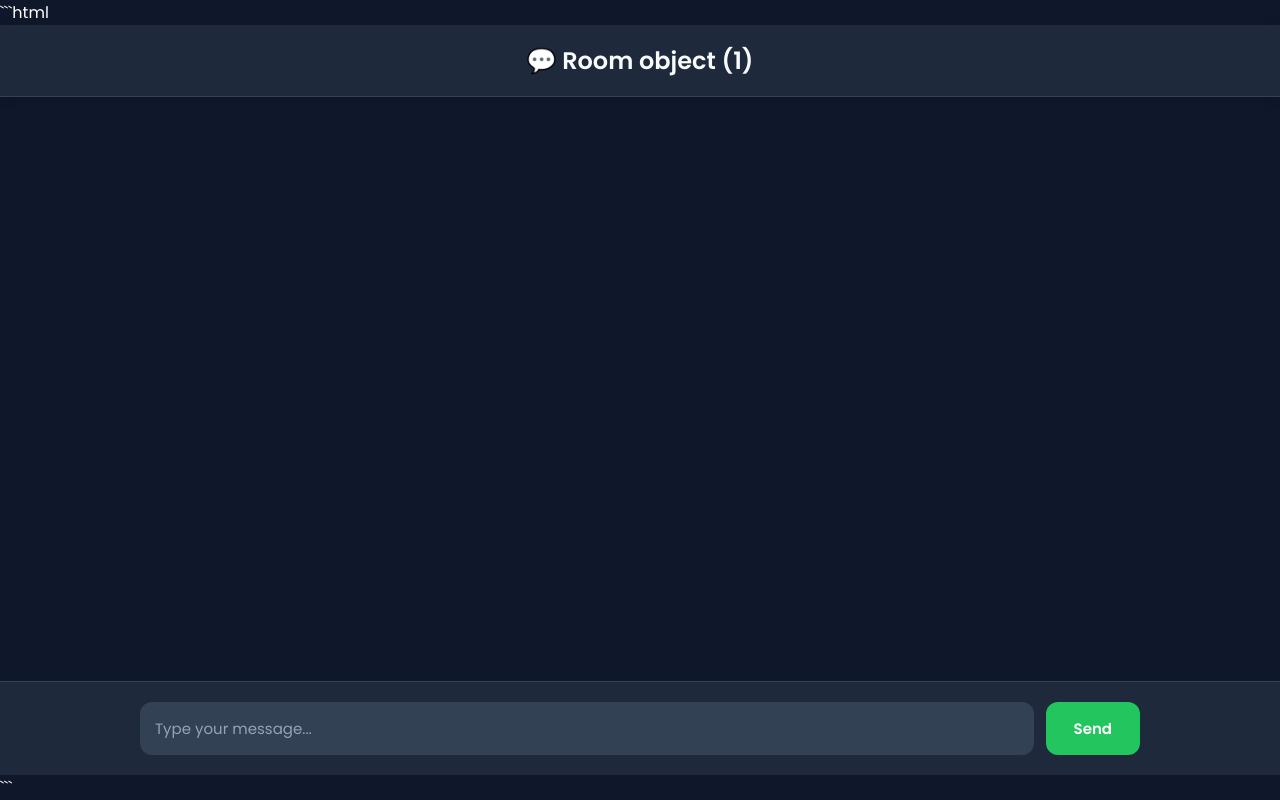
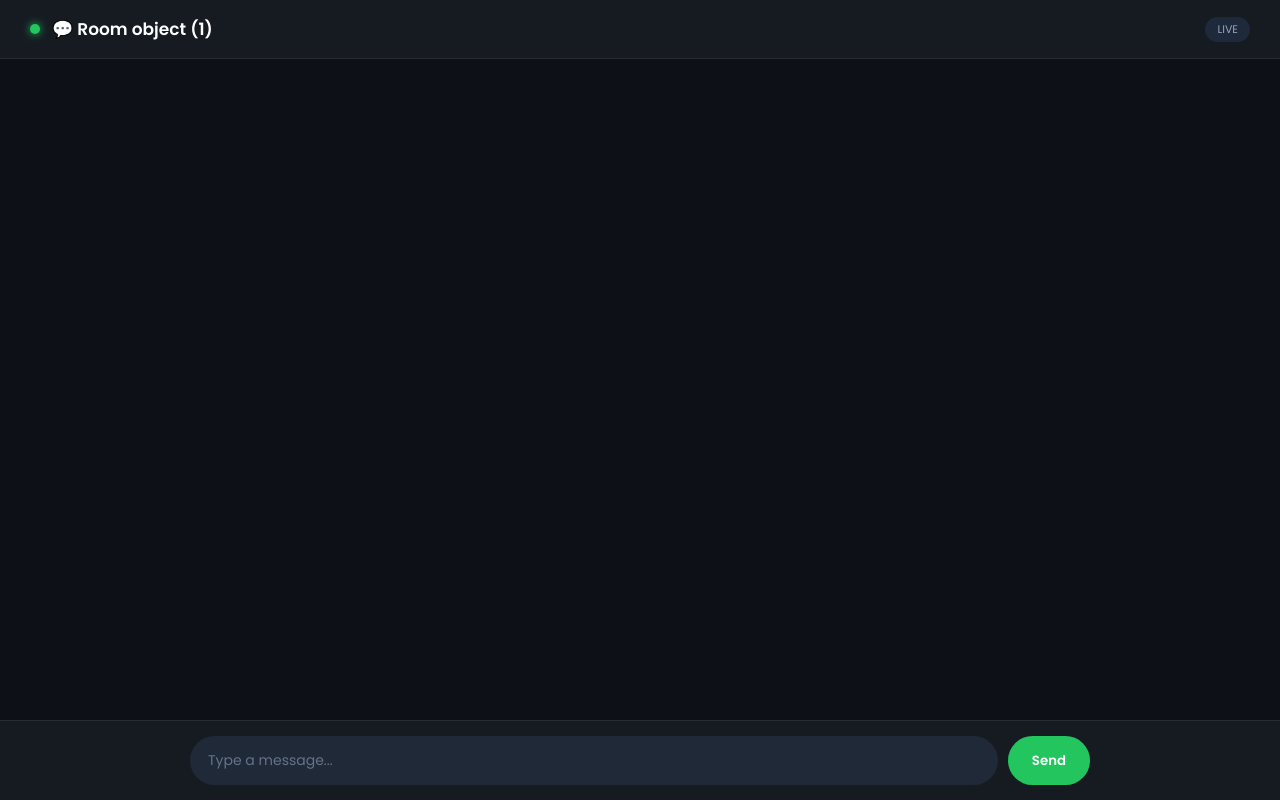
Before and after one commit to dev-lov-oper/ChatterBox, a Django app: template templates/room.html in a window 1280 px wide. Run offline with Django 5.2, Linux system fonts and the light colour scheme; the template is opened without the code that fills it: values that come from a table or form of the project are taken from there, others are empty; data comes from the database, SQL or seed files in the repository; both versions use the stored data as it was after the commit; some libraries are stand-ins or nearby versions.

Commit message:
Post completion-1

````diff
--- a/djangochat/chat/models.py
+++ b/djangochat/chat/models.py
@@ -5,6 +5,7 @@ from datetime import datetime
 
 class Room(models.Model):
     name=models.CharField(max_length=1000)
+    id=models.AutoField(primary_key=True)
 
 class Message(models.Model):
     value=models.CharField(max_length=1000000)
--- a/djangochat/chat/urls.py
+++ b/djangochat/chat/urls.py
@@ -5,4 +5,6 @@ urlpatterns = [
     path('', views.home, name='home'),
     path('<str:room>/', views.room, name='room'),
     path('checkview', views.checkview, name='checkview'),
+    path('send', views.send, name='send'),
+    path('getMessages/<str:room>/', views.getMessages, name='getMessages'),
 ]
--- a/djangochat/chat/views.py
+++ b/djangochat/chat/views.py
@@ -1,12 +1,15 @@
 from django.shortcuts import render, redirect
-from chat.models import Room
+from django.http import HttpResponse, JsonResponse
+from chat.models import Room, Message
 
 # Create your views here.
 def home(request):
     return render(request, 'home.html')
 
 def room(request, room):
-    return render(request, 'room.html')
+    username = request.GET.get('username')
+    room_details = Room.objects.get(name=room)
+    return render(request, 'room.html', {'username': username, 'room': room, 'room_details': room_details})
 
 def checkview(request):
     room_name = request.POST['room_name']
@@ -20,3 +23,19 @@ def checkview(request):
         new_room.save()
 
     return render(request, 'room.html', {'room': room_name, 'username': username})
+
+
+def send(request):
+    message_text = request.POST['message']
+    username = request.POST['username']
+    room_id = request.POST['room_id']
+
+    room = Room.objects.get(id=room_id)
+    new_message = Message.objects.create(value=message_text, user=username, room=room.name)
+    new_message.save()
+    return HttpResponse('Message sent successfully')
+
+def getMessages(request, room):
+    room_details = Room.objects.get(name=room)
+    messages = Message.objects.filter(room=room_details.name)
+    return JsonResponse({"messages": list(messages.values())})
--- a/templates/room.html
+++ b/templates/room.html
@@ -1,4 +1,3 @@
-```html
 <!DOCTYPE html>
 <html lang="en">
 <head>
@@ -18,7 +17,7 @@
 }
 
 body{
-    background:#0f172a;
+    background:#0d1117;
     color:white;
     height:100vh;
     display:flex;
@@ -27,16 +26,34 @@ body{
 
 /* Header */
 .header{
-    background:#1e293b;
-    border-bottom:1px solid #334155;
-    padding:18px 30px;
-    text-align:center;
-    box-shadow:0 2px 10px rgba(0,0,0,0.15);
+    background:#161b22;
+    border-bottom:1px solid rgba(255,255,255,0.07);
+    padding:16px 30px;
+    display:flex;
+    align-items:center;
+    gap:12px;
+}
+
+.header-dot{
+    width:10px;
+    height:10px;
+    border-radius:50%;
+    background:#22c55e;
+    box-shadow:0 0 8px #22c55e;
 }
 
 .header h2{
-    color:#f8fafc;
+    flex:1;
+    font-size:17px;
     font-weight:600;
+}
+
+.header-pill{
+    font-size:11px;
+    color:#94a3b8;
+    background:#1e293b;
+    border-radius:999px;
+    padding:4px 12px;
 }
 
 /* Chat Area */
@@ -44,88 +61,110 @@ body{
     flex:1;
     overflow-y:auto;
     padding:20px;
-    max-width:1000px;
+    max-width:900px;
     width:100%;
     margin:auto;
+    display:flex;
+    flex-direction:column;
+    gap:10px;
 }
 
-/* Message Bubble */
+/* Common Bubble */
 .container{
-    background:#1e293b;
-    border:1px solid #334155;
-    border-radius:18px;
-    padding:15px 18px;
-    margin-bottom:15px;
-    color:white;
-    box-shadow:0 4px 10px rgba(0,0,0,0.15);
-    transition:.2s;
+    max-width:75%;
+    padding:12px 16px;
+    border-radius:16px;
+    word-wrap:break-word;
+
 }
 
-.container:hover{
-    transform:translateY(-2px);
+/* Received Message */
+.received{
+    align-self:flex-start;
+    background:#161b22;
+    border:1px solid rgba(255,255,255,0.08);
+    border-bottom-left-radius:4px;
 }
 
-.container b{
+.received b{
     color:#22c55e;
-    font-size:15px;
+    font-size:13px;
 }
 
-.container p{
-    margin-top:8px;
-    line-height:1.6;
-    word-wrap:break-word;
+.received p{
+    margin-top:5px;
+    color:#e2e8f0;
 }
 
-.time-left{
+.received .time-left{
     display:block;
-    margin-top:10px;
-    color:#94a3b8;
-    font-size:12px;
+    margin-top:6px;
+    font-size:11px;
+    color:#64748b;
 }
 
-/* Message Input Area */
+/* Sent Message */
+.sent{
+    align-self:flex-end;
+    background:#22c55e;
+    color:white;
+    border-bottom-right-radius:4px;
+}
+
+.sent b{
+    color:white;
+    font-size:13px;
+}
+
+.sent p{
+    margin-top:5px;
+    color:white;
+}
+
+.sent .time-left{
+    display:block;
+    margin-top:6px;
+    font-size:11px;
+    color:rgba(255,255,255,0.8);
+}
+
+/* Input Area */
 .message-box{
-    background:#1e293b;
-    border-top:1px solid #334155;
-    padding:20px;
+    background:#161b22;
+    border-top:1px solid rgba(255,255,255,0.08);
+    padding:15px;
 }
 
 #post-form{
-    max-width:1000px;
+    max-width:900px;
     margin:auto;
     display:flex;
-    gap:12px;
+    gap:10px;
 }
 
 input[type=text]{
     flex:1;
-    padding:15px;
+    padding:14px 18px;
     border:none;
-    border-radius:12px;
-    background:#334155;
+    outline:none;
+    border-radius:999px;
+    background:#1f2937;
     color:white;
-    font-size:15px;
-    outline:none;
+    font-size:14px;
 }
 
 input[type=text]::placeholder{
-    color:#94a3b8;
-}
-
-input[type=text]:focus{
-    box-shadow:0 0 0 3px rgba(34,197,94,0.15);
+    color:#64748b;
 }
 
 input[type=submit]{
-    padding:15px 28px;
     border:none;
-    border-radius:12px;
+    padding:14px 24px;
+    border-radius:999px;
     background:#22c55e;
     color:white;
-    font-size:15px;
+    cursor:pointer;
     font-weight:600;
-    cursor:pointer;
-    transition:.3s;
 }
 
 input[type=submit]:hover{
@@ -133,26 +172,29 @@ input[type=submit]:hover{
 }
 
 ::-webkit-scrollbar{
-    width:8px;
-}
-
-::-webkit-scrollbar-track{
-    background:#1e293b;
+    width:5px;
 }
 
 ::-webkit-scrollbar-thumb{
-    background:#475569;
-    border-radius:10px;
+    background:#374151;
+    border-radius:20px;
 }
 
-::-webkit-scrollbar-thumb:hover{
-    background:#64748b;
+@keyframes fadeIn{
+    from{
+        opacity:0;
+        transform:translateY(5px);
+    }
+    to{
+        opacity:1;
+        transform:translateY(0);
+    }
 }
 
 @media(max-width:768px){
 
-    #display{
-        padding:15px;
+    .container{
+        max-width:90%;
     }
 
     #post-form{
@@ -166,12 +208,14 @@ input[type=submit]:hover{
 </style>
 
 <script src="https://code.jquery.com/jquery-3.1.1.min.js"></script>
+
 </head>
-
 <body>
 
 <div class="header">
+    <div class="header-dot"></div>
     <h2>💬 {{room}}</h2>
+    <span class="header-pill">LIVE</span>
 </div>
 
 <div id="display"></div>
@@ -181,50 +225,66 @@ input[type=submit]:hover{
 <form id="post-form">
 {% csrf_token %}
 
-        <input type="hidden"
+<input
+type="hidden"
 name="username"
 id="username"
-               value="{{username}}" />
+value="{{username}}">
 
-        <input type="hidden"
+<input
+type="hidden"
 name="room_id"
 id="room_id"
-               value="{{room_details.id}}" />
+value="{{room_details.id}}">
 
-        <input type="text"
+<input
+type="text"
 name="message"
 id="message"
-               placeholder="Type your message..."
+placeholder="Type a message..."
 autocomplete="off"
-               required />
+required>
 
-        <input type="submit" value="Send">
+<input
+type="submit"
+value="Send">
+
 </form>
 
 </div>
 
 <script>
+
 $(document).ready(function(){
 
     setInterval(function(){
 
         $.ajax({
+
             type:'GET',
-            url:"/getMessages/{{room}}/",
+            url:'/getMessages/{{room}}/',
+
             success:function(response){
 
                 var temp = "";
+                var currentUser = $("#username").val();
 
                 for(var key in response.messages){
 
-                    temp +=
-                    "<div class='container'>" +
-                    "<b>" + response.messages[key].user + "</b>" +
-                    "<p>" + response.messages[key].value + "</p>" +
-                    "<span class='time-left'>" +
-                    response.messages[key].date +
-                    "</span>" +
-                    "</div>";
+                    var msgClass =
+                    response.messages[key].user === currentUser
+                    ? "sent"
+                    : "received";
+
+                    temp += `
+                    <div class="container ${msgClass}">
+                        <b>${response.messages[key].user}</b>
+                        <p>${response.messages[key].value}</p>
+                        <span class="time-left">
+                            ${response.messages[key].date}
+                        </span>
+                    </div>
+                    `;
                 }
 
                 $("#display").html(temp);
@@ -232,25 +292,27 @@ $(document).ready(function(){
                 $("#display").scrollTop(
                     $("#display")[0].scrollHeight
                 );
-            },
-            error:function(){
-                console.log("Error loading messages");
             }
+
         });
 
     },1000);
 
 });
+
 </script>
 
 <script>
+
 $(document).on('submit','#post-form',function(e){
 
     e.preventDefault();
 
     $.ajax({
+
         type:'POST',
         url:'/send',
+
         data:{
             username:$('#username').val(),
             room_id:$('#room_id').val(),
@@ -259,14 +321,18 @@ $(document).on('submit','#post-form',function(e){
                 'input[name=csrfmiddlewaretoken]'
             ).val(),
         },
-        success:function(data){
+
+        success:function(){
+
             $('#message').val('');
+
         }
+
     });
 
 });
+
 </script>
 
 </body>
 </html>
-```
````
Also changed, not shown: djangochat/db.sqlite3. Lines whose indentation alone changed are shown as unchanged.
